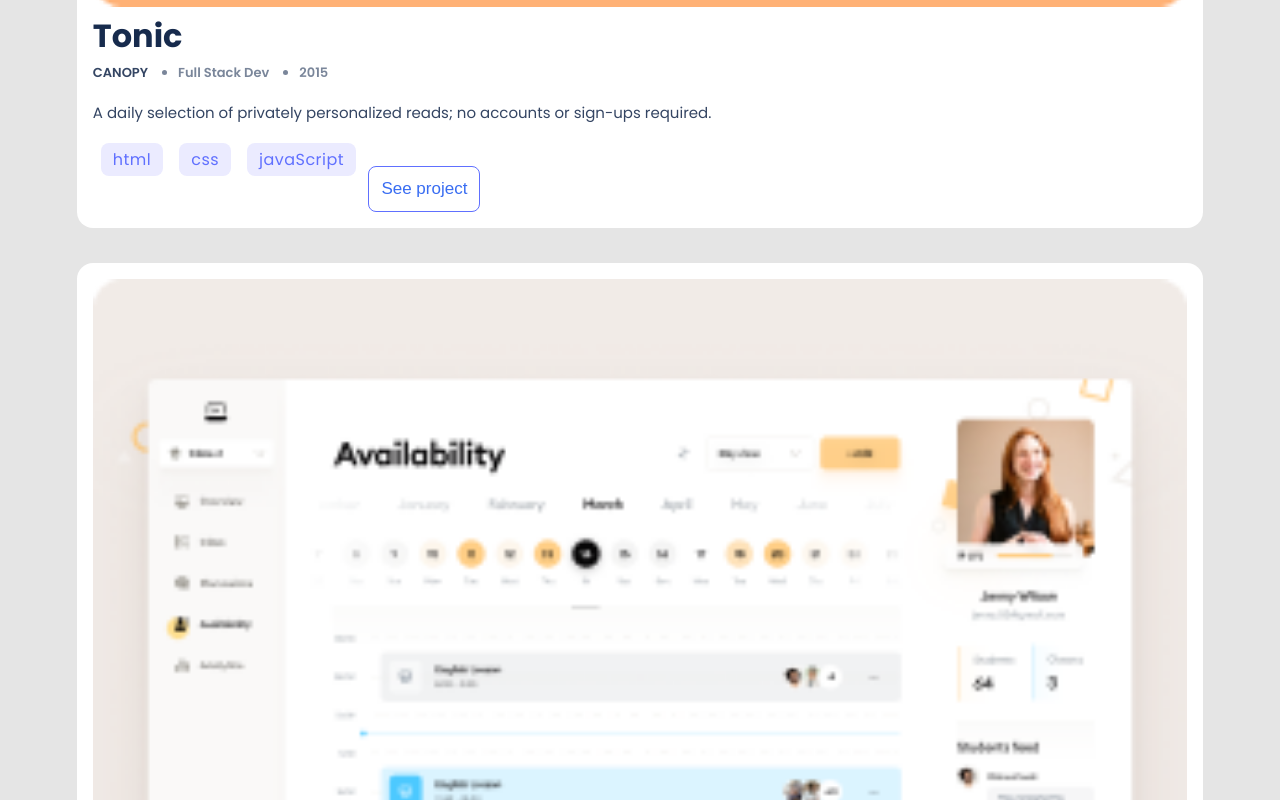
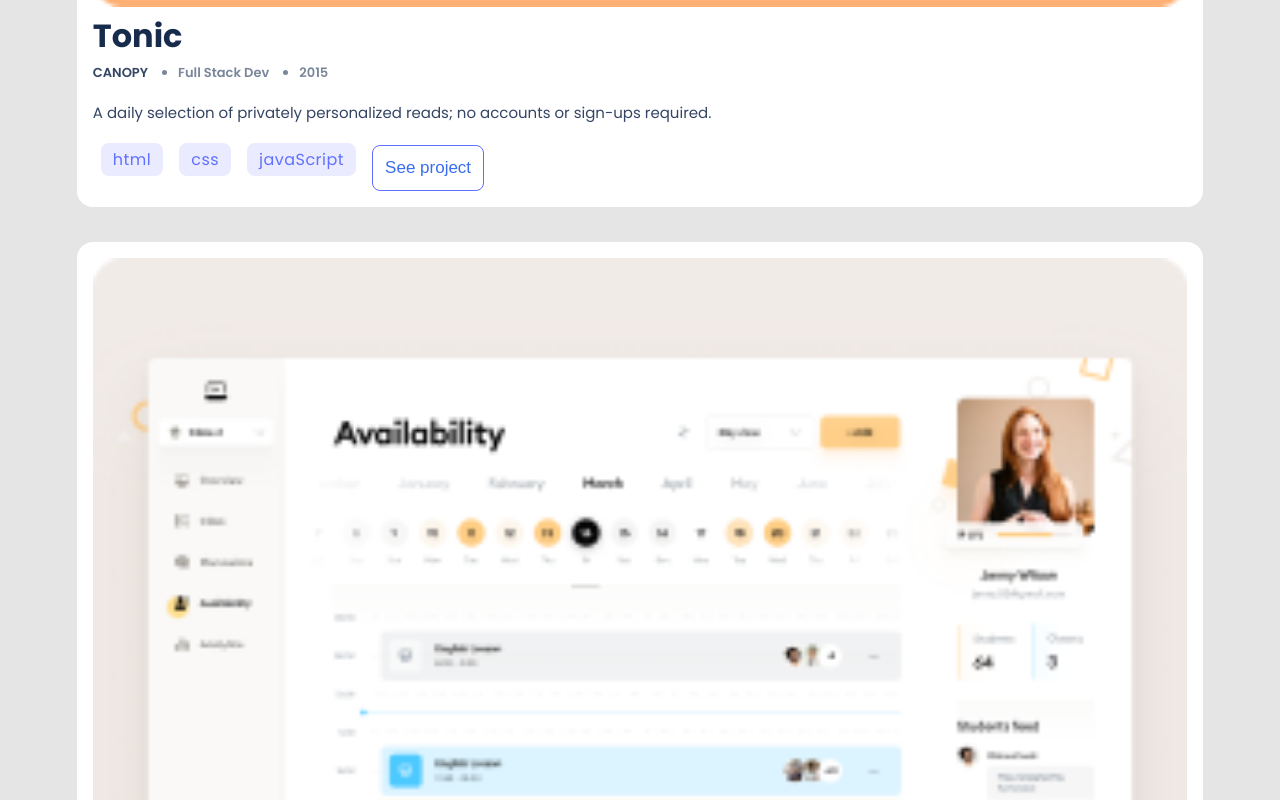
Before and after one commit to migo1/portfolio, a website: page index.html in a window 1280 px wide. Shown: the part 1560-2360 px from the top of the page. Drawn offline with Linux system fonts and the light colour scheme.

Commit message:
Fix alignment of button

```diff
--- a/style.css
+++ b/style.css
@@ -120,6 +120,10 @@ header {
   grid-template-columns: auto;
 }
 
+.card-content {
+  display: inline-block;
+}
+
 .card {
   background-color: #fff;
   border-radius: 16px;
@@ -179,7 +183,7 @@ header {
   /* display: flex; */
   gap: 10px;
   margin-bottom: 10px;
-  display: inline-block;
+  display: block;
 }
 
 .tech-stack li {
@@ -194,12 +198,14 @@ header {
 }
 
 .btn-primary-outline {
+  clear: both;
   border: 1px solid #6070ff;
   border-radius: 8px;
   padding: 12px;
   background-color: transparent;
   color: #396df2;
   margin-top: 10px;
+  margin-left: 8px;
   font-style: normal;
   font-weight: 500;
   font-size: 17px;
```
